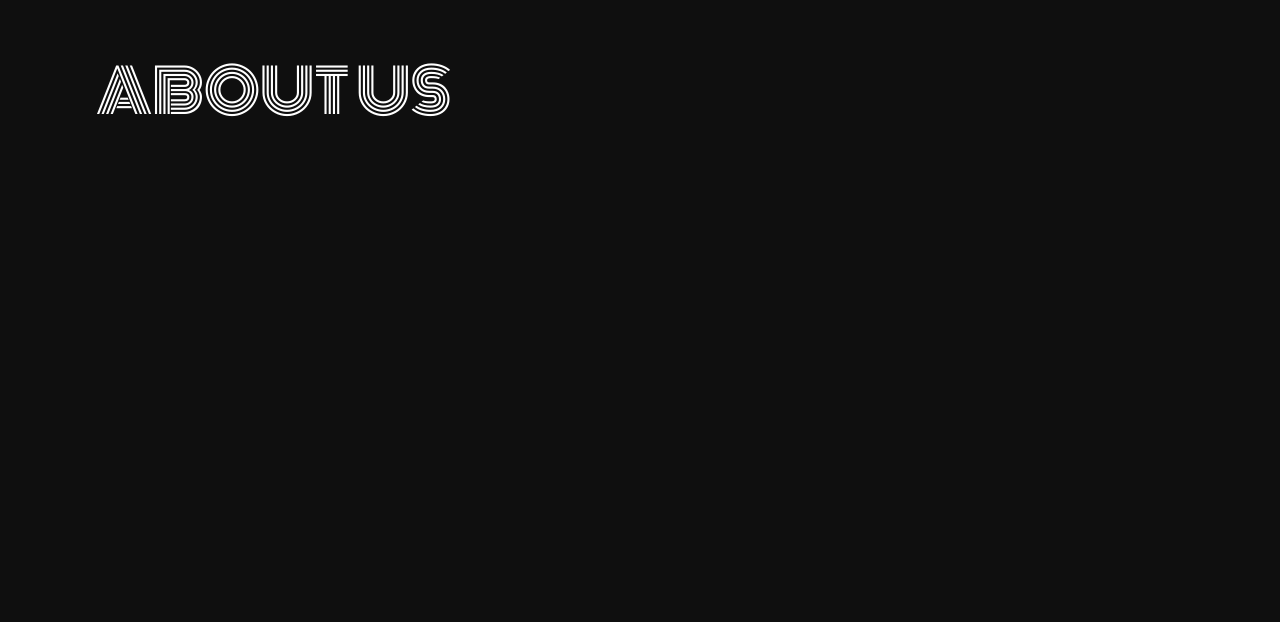
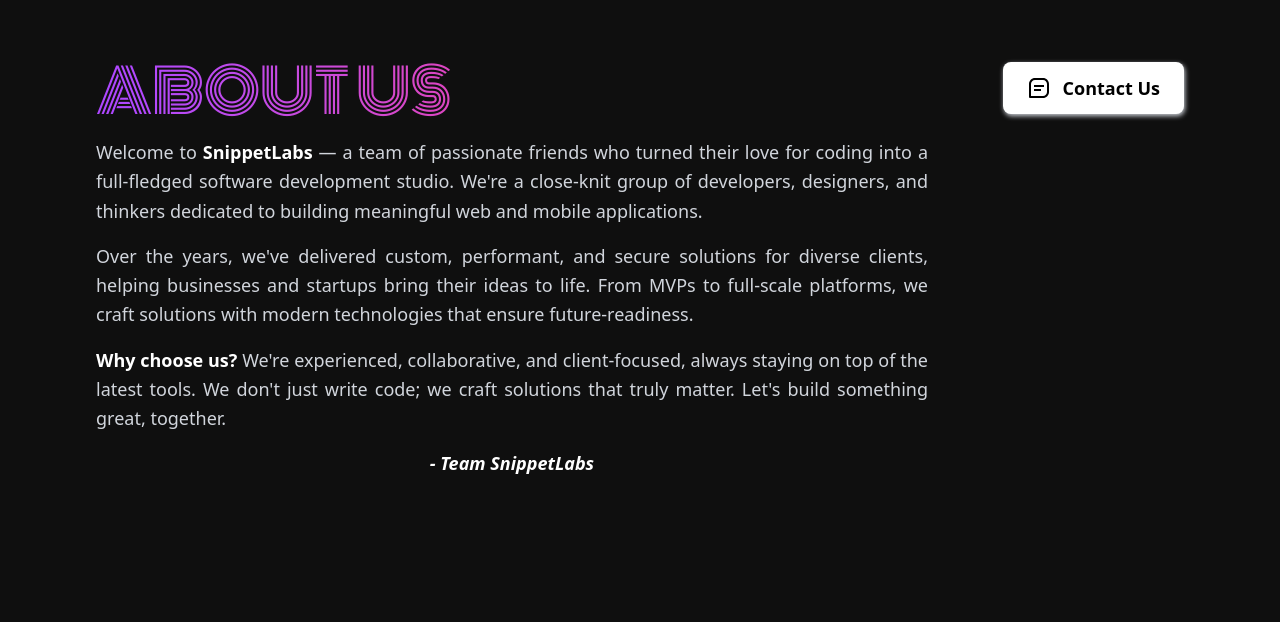
Before and after one commit to snippet-labs/LAB, a React (Vite) app in the folder client/: page / in a window 1280 px wide. Shown: the part 1738-2360 px from the top of the page. Built offline with nearby package versions, Linux system fonts and the light colour scheme.

Commit message:
section(aboutus)(DS3/MS3): updated the css class of about to match with the updated global css, and recovered the html content, which was removed by conflict of merging

```diff
--- a/client/src/components/Section/About/About.tsx
+++ b/client/src/components/Section/About/About.tsx
@@ -3,12 +3,37 @@ import CustomLink from "../../../utils/Link/CustomLink";
 
 // --- Main About Us Component ---
 const About: React.FC = () => {
+  const _contactUsPath = '/contactus'; // Default path for contact us page
   return (
-    <section id="aboutus" className="CONTAINER">
-      <div className="SCREEN">
-        <h2 className="TITLE">ABOUT US</h2>
-      </div>
-    </section>
+    <>
+      <section id="aboutus" className="CONTAINER">
+        <div className="SCREEN">
+          <h2 className="TITLE GRADIENT">ABOUT US</h2>
+          <div className="FLEX COL mr-0 sm:mr-32 md:mr-64 ALL">
+            <p className="ABOUTUS-PARAGRAPH">Welcome to <span className="ABOUTUS-HIGHLIGHT">SnippetLabs</span> — a team of
+              passionate friends who turned their love for coding into a full-fledged
+              software development studio. We're a close-knit group of developers, designers,
+              and thinkers dedicated to building meaningful web and mobile applications.</p>
+            <p className="ABOUTUS-PARAGRAPH">
+              Over the years, we've delivered custom, performant, and secure solutions for
+              diverse clients, helping businesses and startups bring their ideas to life.
+              From MVPs to full-scale platforms, we craft solutions with modern technologies
+              that ensure future-readiness.
+            </p>
+            <p className="ABOUTUS-PARAGRAPH">
+              <span className="ABOUTUS-HIGHLIGHT">Why choose us?</span> We're experienced, collaborative,
+              and client-focused, always staying on top of the latest tools. We don't just write code;
+              we craft solutions that truly matter. Let's build something great, together.
+            </p>
+            <p className="ABOUTUS-PARAGRAPH">
+              <span className="ABOUTUS-HIGHLIGHT FULL inline-block italic text-center">- Team SnippetLabs</span>
+            </p>
+          </div>
+
+          < CustomLink to={_contactUsPath} name="Contact Us" />
+        </div>
+      </section>
+    </>
   );
 };
 
```
